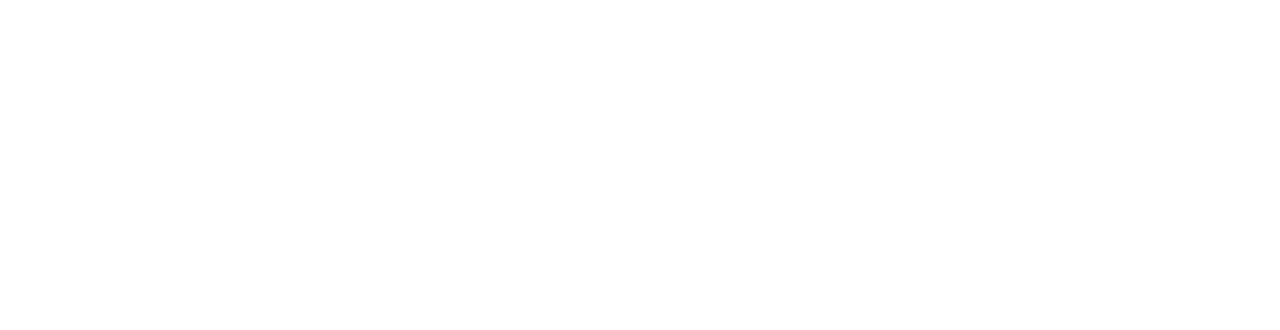
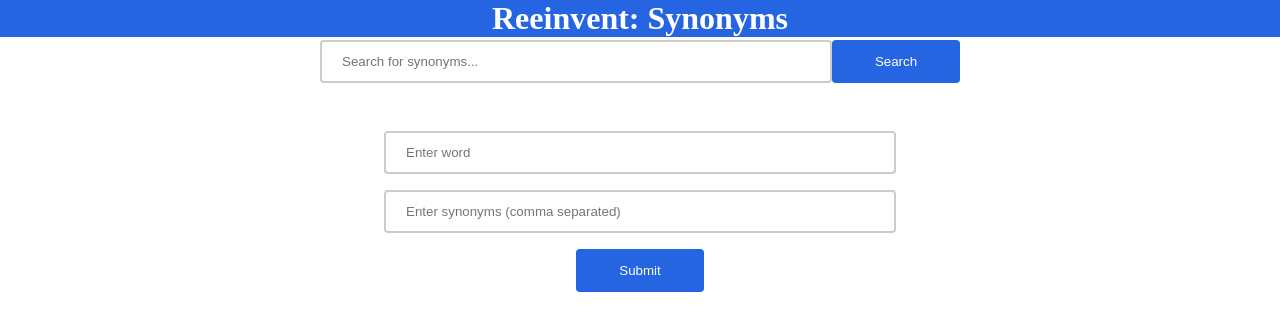
Before and after one commit to MartyFibghtov/synonyms, a Vue app in the folder synonyms-vue/: page /add-synonyms in a window 1280 px wide. Before the commit this address had no page. Shown: the top 330 px of the page. Built offline with nearby package versions, Linux system fonts and the light colour scheme.

Commit message:
Created a simple add synonyms form at /add-synonyms/

```diff
--- /dev/null
+++ b/synonyms-vue/src/components/SynonymsAddForm.vue
@@ -0,0 +1,76 @@
+<template>
+  <div class="synonyms-add-container">
+    <form class="form" @submit.prevent="createSynonyms">
+      <input type="text" v-model="word" placeholder="Enter word">
+      <input type="text" v-model="synonyms" placeholder="Enter synonyms (comma separated)">
+      <button type="submit">Submit</button>
+    </form>
+  </div>
+</template>
+
+<script>
+import axios from 'axios';
+export default {
+  name: "SynonymsAddComponent",
+  data() {
+    return {
+      word: '',
+      synonyms: ''
+    };
+  },
+  methods: {
+    async createSynonyms() {
+      try {
+        const response = await axios.post('http://localhost:5000/api/synonyms/create-synonyms/', {
+          word: this.word,
+          synonyms: this.synonyms.split(',')
+        });
+        if (response.data.success) {
+          this.word = '';
+          this.synonyms = '';
+          alert(response.data.message);
+        } else {
+          alert(response.data.message);
+        }
+      } catch (error) {
+        console.error(error);
+        alert('An error occurred. Please try again later.');
+      }
+    }
+  }
+};
+</script>
+
+<style scoped>
+.synonyms-add-container {
+  width: 50%;
+  margin: 2em auto;
+  position: relative;
+}
+
+.form {
+  display: flex;
+  flex-direction: column;
+  align-items: center;
+}
+
+.form input[type="text"] {
+  width: 80%;
+  padding: 12px 20px;
+  margin: 8px 0;
+  box-sizing: border-box;
+  border: 2px solid #ccc;
+  border-radius: 4px;
+}
+
+.form button[type="submit"] {
+  width: 20%;
+  background: #2665e2;
+  color: white;
+  padding: 14px 20px;
+  margin: 8px 0;
+  border: none;
+  border-radius: 4px;
+  cursor: pointer;
+}
+</style>
--- a/synonyms-vue/src/router/index.js
+++ b/synonyms-vue/src/router/index.js
@@ -10,6 +10,10 @@
   {
     path: '/search/:word',
     component: () => import('@/views/WordSynonymsView.vue')
+  },
+  {
+    path: '/add-synonyms/',
+    component: () => import('@/views/SynonymsAddView.vue')
   }
 ]
 
--- /dev/null
+++ b/synonyms-vue/src/views/SynonymsAddView.vue
@@ -0,0 +1,29 @@
+<template>
+  <div>
+    <HeaderComponent></HeaderComponent>
+    <search-component></search-component>
+    <SynonymsAddComponent></SynonymsAddComponent>
+  </div>
+</template>
+
+<script>
+import HeaderComponent from "@/components/HeaderComponent.vue";
+import SynonymsAddComponent from "@/components/SynonymsAddForm.vue";
+import SearchComponent from "@/components/SearchComponent.vue";
+
+export default {
+name: "SynonymsAddView",
+  components: {SearchComponent, SynonymsAddComponent, HeaderComponent}
+}
+</script>
+
+<style scoped>
+SynonymsAddComponent {
+  margin-left: auto;
+  margin-right: auto;
+  text-align: center;
+  align-content: center;
+  font-family: Arial, sans-serif;
+  position: fixed;
+}
+</style>
```
